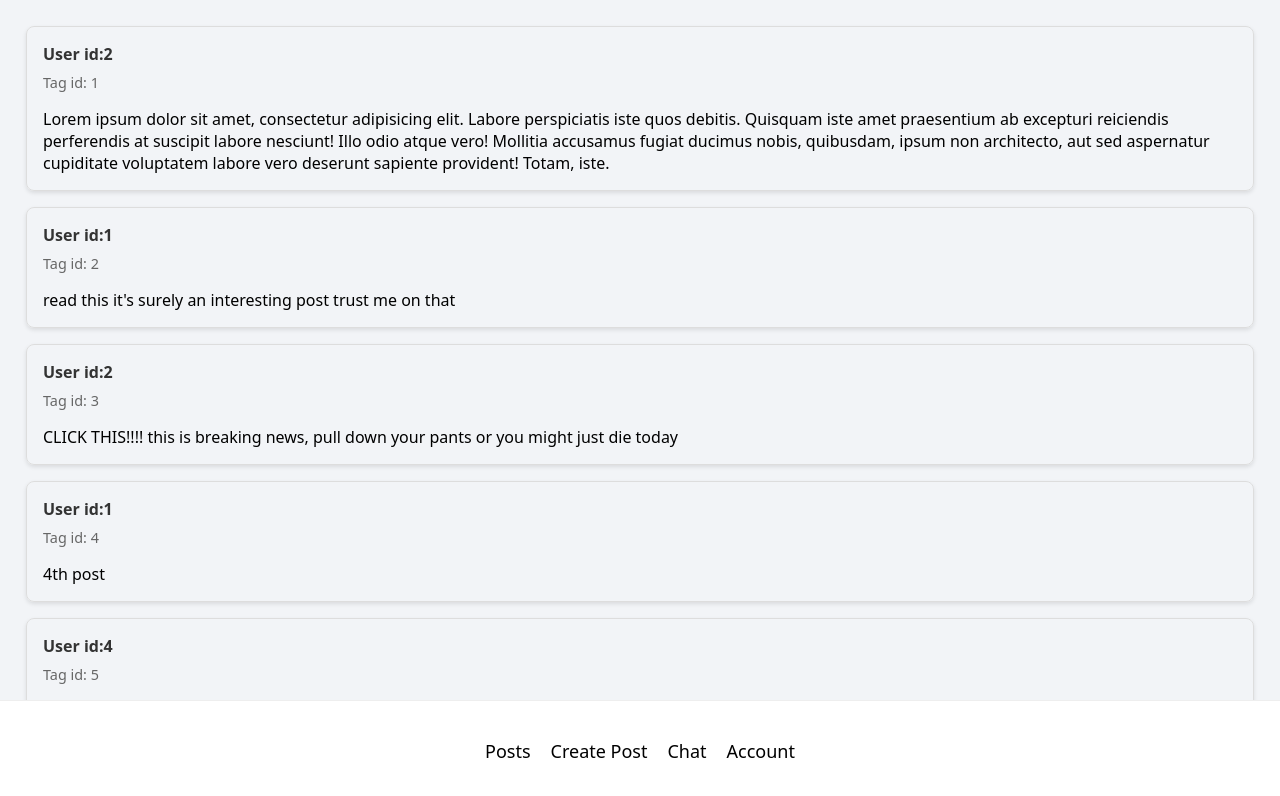
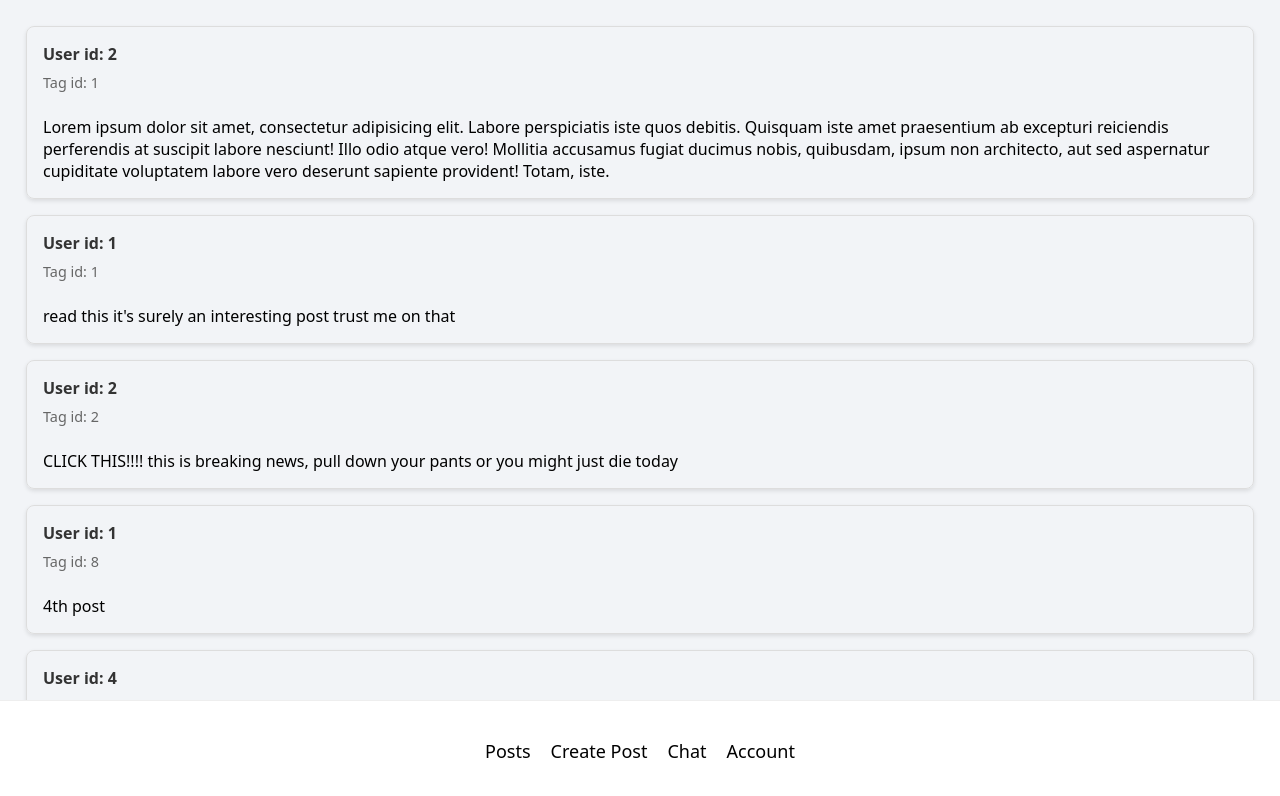
Before and after one commit to CageLJ/Stunnect, a React (Vite) app in the folder COEX-Stunnect/: page /posts in a window 1280 px wide. Shown: the top 796 px of the page. Built offline with nearby package versions, Linux system fonts and the light colour scheme; data requests are answered from the project's data file.

Commit message:
fix: fixed nested <a> tag in postcard with an onclick on a div instead

```diff
--- a/COEX-Stunnect/src/components/posts/PostCard.jsx
+++ b/COEX-Stunnect/src/components/posts/PostCard.jsx
@@ -1,20 +1,27 @@
-import { Link } from "react-router-dom";
+import { Link, useNavigate } from "react-router-dom";
 import "./PostCard.css"
 
-export const PostCard = ({post}) => {
+export const PostCard = ({ post }) => {
+  const navigate = useNavigate();
+
+  const handleCardClick = (e) => {
+    // Prevent click if user clicked an actual link inside
+    if (e.target.closest("a")) return;
+    navigate(`/posts/${post.id}`);
+  };
+
   return (
-        <div className="card">
-            <Link to={`/posts/${post.id}`}>
+    <div className="card" onClick={handleCardClick} style={{ cursor: "pointer" }}>
       <div className="infoSection">
         <Link to={`/user/${post.custom_user_id}`} className="Postuser">
-                        User id:{post.custom_user_id}
+          User id: {post.custom_user_id}
         </Link>
-                    <Link className="postTag">Tag id: {post.id}</Link>
+        <span className="postTag">Tag id: {post.tag_id}</span>
       </div>
+
       <div className="textSection">
         <p>{post.text_content}</p>
       </div>
-            </Link>
     </div>
-    )
-}
+  );
+};
```
Lines whose indentation alone changed are shown as unchanged.
